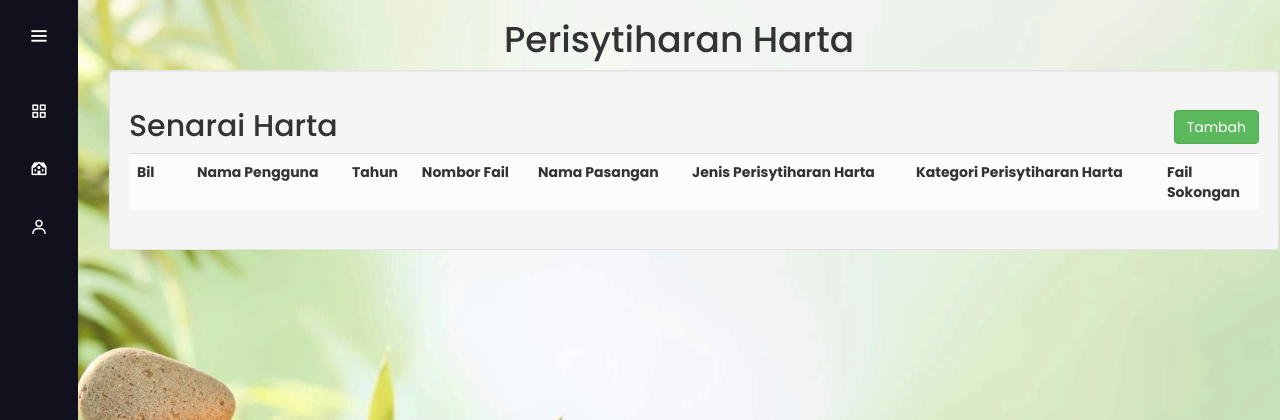
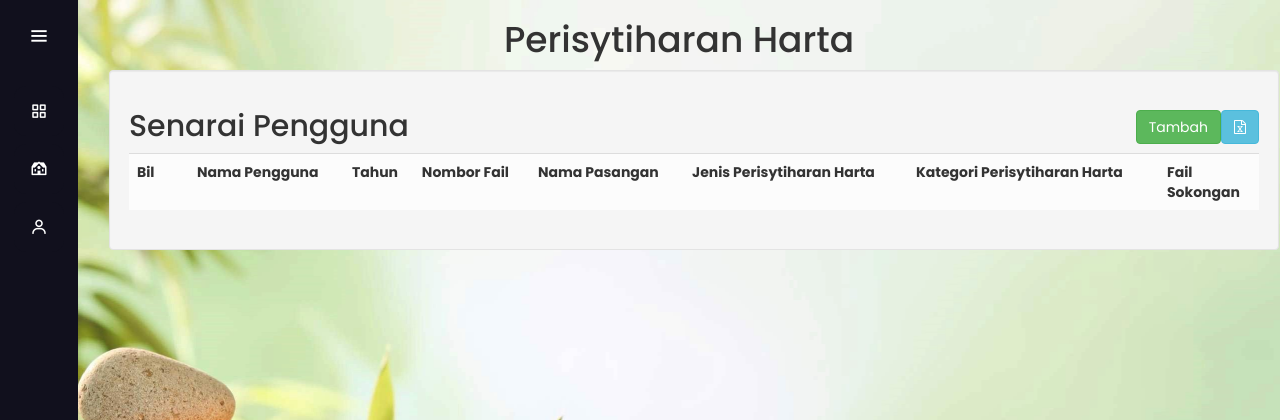
Before and after one commit to ImanZulhakim/ProjectHartaDeclaration_Secure, a Flask app: page /harta in a window 1280 px wide. Shown: the top 420 px of the page. Run offline with Flask 3, Linux system fonts and the light colour scheme; the visitor is signed in with stand-in values (Sample User, id 1); data that the repository does not hold is empty; some libraries are stand-ins or nearby versions.

Commit message:
user.html

```diff
--- a/app.py
+++ b/app.py
@@ -547,6 +547,26 @@ def export_users():
         return send_file(tmp.name, as_attachment=True, download_name='users.xlsx')
 
 
+@app.route('/export_harta')
+def export_harta():
+    cur = connection.cursor()
+    cur.execute("SELECT bil, tahun, failNo, namaPasangan, jenis, kategori, file_data, filename,email,is_active FROM harta")
+    data = cur.fetchall()
+    cur.close()
+
+    # Convert to DataFrame
+    df = pd.DataFrame(data, columns=['Bil', 'Tahun', 'Nombor Fail', 'Nama Pasangan', 'Jenis Perisytiharan Harta',
+                  'Kategori Perisytiharan Harta', 'Fail Sokongan', 'Additional_Column1',
+                  'Additional_Column2', 'Active'])  # include all relevant columns
+
+    # Create a temporary file and save the Excel file
+    with tempfile.NamedTemporaryFile(delete=False, suffix='.xlsx') as tmp:
+        df.to_excel(tmp.name, index=False)
+
+        # Send the Excel file as attachment
+        return send_file(tmp.name, as_attachment=True, download_name='harta.xlsx')
+
+
 @app.route('/profile', methods=['GET', 'POST'])
 def profile():
     try:
--- a/templates/harta_admin.html
+++ b/templates/harta_admin.html
@@ -13,6 +13,7 @@
 
     <link rel="stylesheet"
           href="https://cdn.jsdelivr.net/npm/sweetalert2@10.15.5/dist/sweetalert2.min.css">
+ <link href="https://cdnjs.cloudflare.com/ajax/libs/font-awesome/4.7.0/css/font-awesome.min.css" rel="stylesheet">
 
     <link href="{{ url_for('static', filename = 'css/bootstrap.min.css') }}" rel="stylesheet">
 
@@ -24,11 +25,14 @@
             <div class="container">
                 <div class="row">
                     <div class="well col-md-12">
-                        <h2>Senarai Harta
-                            <button type="button" class="btn btn-success pull-right"
-                                    data-toggle="modal"
-                                    data-target="#myModal">Tambah
-                            </button>
+                                          <h2>Senarai Pengguna
+<a href="{{ url_for('export_harta') }}" class="btn btn-info pull-right" title="">
+    <i class="fa fa-file-excel-o"></i>
+</a>
+
+    <button type="button" class="btn btn-success pull-right" data-toggle="modal" data-target="#myModal">Tambah
+    </button>
+</h2>
                         </h2>
 
                         {#                        {% with messages = get_flashed_messages() %}#}
--- a/templates/user_index.html
+++ b/templates/user_index.html
@@ -15,11 +15,11 @@
         {#        <button onclick="showConfirmationDialog()">Click me!</button>#}
         <link href="{{ url_for('static', filename = 'css/bootstrap.min.css') }}" rel="stylesheet">
 
-
         <div class="container">
             <div class="row">
                 <div class="myclass">
                     <h2>Senarai Harta</h2>
+
 
                     <table class="table table-dark table-hover">
                         <tr>
```
